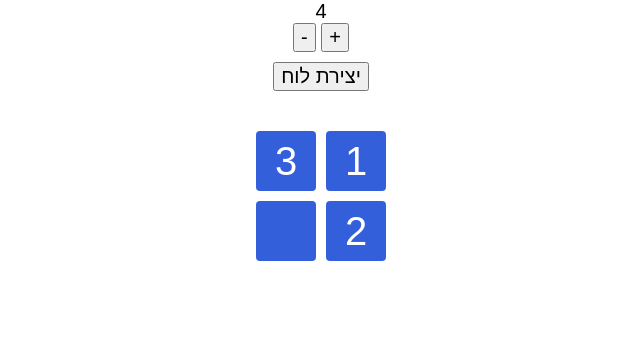
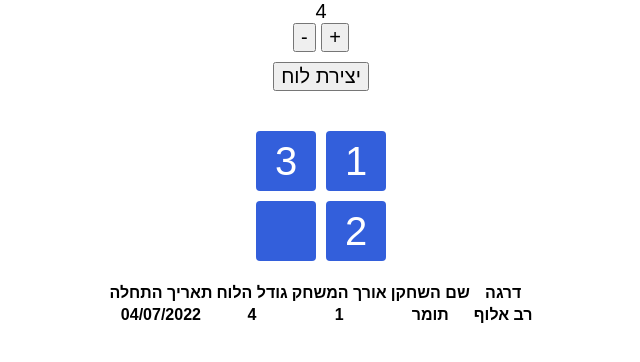
Before and after one commit to tomer-nahary/get-schwifti, a plain HTML site: page index.html in a window 1280 px wide. Shown: the whole page, without its empty margins (319-959 px from the left). Drawn offline with Linux system fonts and the light colour scheme.

Commit message:
Create leaderbaord elements

```diff
--- a/Styles/board.css
+++ b/Styles/board.css
@@ -6,6 +6,7 @@
     direction: ltr;
     margin-top: 40px;
     user-select: none;
+    margin-bottom: 20px;
 }
 
 .board-row {
--- /dev/null
+++ b/Styles/leaderboard.css
@@ -0,0 +1,3 @@
+#leaderboard-table{
+    margin: auto;
+}
--- a/index.html
+++ b/index.html
@@ -16,6 +16,7 @@
     <link rel="stylesheet" href="Styles/board.css">
     <link rel="stylesheet" href="Styles/user-info.css">
     <link rel="stylesheet" href="Styles/register.css">
+    <link rel="stylesheet" href="Styles/leaderboard.css">
     <title>Document</title>
 </head>
 
@@ -36,6 +37,26 @@
         </div>
         <div id="board"></div>
     </div>
+    <div class="leaderboard-container">
+        <table id="leaderboard-table">
+            <tbody>
+                <tr>
+                    <th>דרגה</th>
+                    <th>שם השחקן</th>
+                    <th>אורך המשחק</th>
+                    <th>גודל הלוח</th>
+                    <th>תאריך התחלה</th>
+                </tr>
+                <tr>
+                    <th>רב אלוף</th>
+                    <th>תומר</th>
+                    <th>1</th>
+                    <th>4</th>
+                    <th>04/07/2022</th>
+                </tr>
+            </tbody>
+        </table>
+    </div>
 </body>
 
 </html>
```
